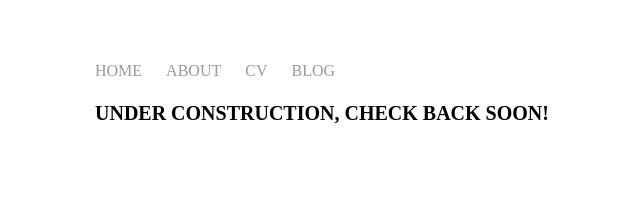
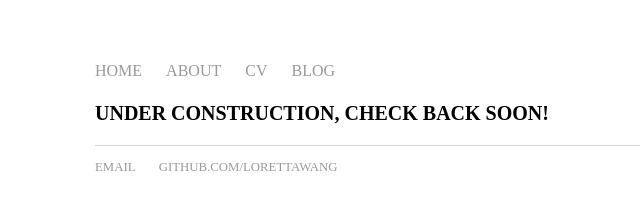
Before and after one commit to lorettawang/lorettawang.github.io, a plain HTML site: page about.html in a window 1280 px wide. Shown: the whole page, without its empty margins (97-737 px from the left). Drawn offline with Linux system fonts and the light colour scheme.

Commit message:
Update about.html

```diff
--- a/about.html
+++ b/about.html
@@ -16,6 +16,14 @@
 		<div class="container">
     		<div class="blurb">
         		<h3>Under construction, check back soon!</h3>
+        	</div>
+        	</div>
+        	<footer>
+    		<ul>
+        		<li><a href="mailto:l.wang32@gmail.com">email</a></li>
+        		<li><a href="https://github.com/lorettawang">github.com/lorettawang</a></li>
+		</ul>
+	</footer>
 
   </body>
 </html>
```
